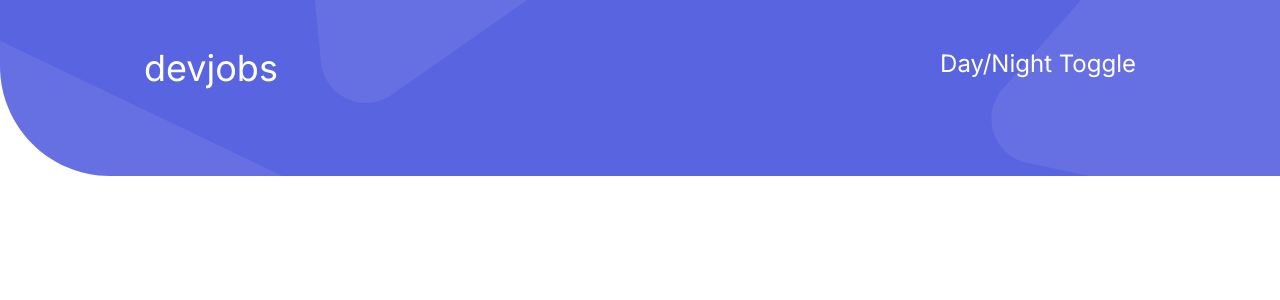
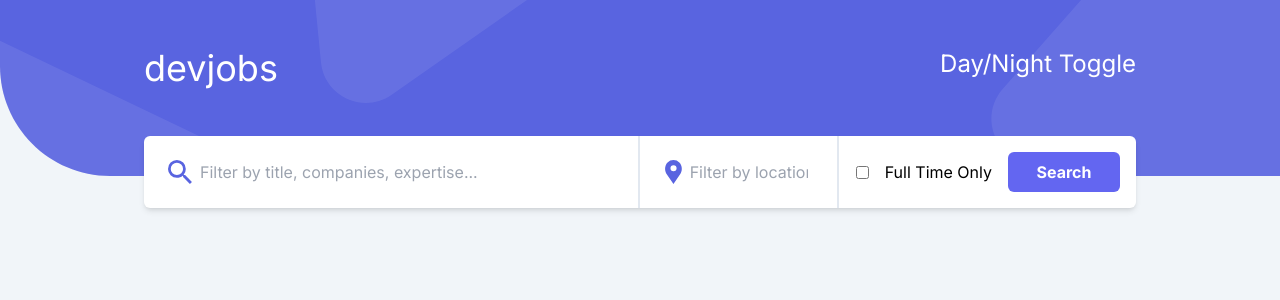
Before and after one commit to Chaffexd/devjobs-app, a Next.js app: page / in a window 1280 px wide. Shown: the top 300 px of the page. Built offline with nearby package versions, Linux system fonts and the light colour scheme.

Commit message:
added search bar

```diff
--- /dev/null
+++ b/app/components/SearchBar/SearchBar.tsx
@@ -0,0 +1,42 @@
+import LocationIcon from "@/public/assets/desktop/LocationIcon";
+import SearchIcon from "@/public/assets/desktop/SearchIcon";
+
+const SearchBar = () => {
+  return (
+    <div className="px-36 -mt-10">
+      <div className="flex justify-between rounded-md shadow-md items-center bg-white">
+        <div className="flex w-2/4 border-r-2 border-slate-200 border-solid p-6">
+          <SearchIcon />
+          <label htmlFor="title"></label>
+          <input
+            type="text"
+            id="title"
+            name="title"
+            placeholder="Filter by title, companies, expertise..."
+            className="w-4/5 ml-2"
+          />
+        </div>
+        <div className="flex items-center w-1/5 border-r-2 border-slate-200 border-solid p-6">
+          <LocationIcon />
+          <label htmlFor="location"></label>
+          <input
+            type="text"
+            id="location"
+            name="location"
+            placeholder="Filter by location..."
+            className="w-4/5 ml-2"
+          />
+        </div>
+        <div className="flex items-center w-auto p-4">
+          <input type="checkbox" id="fullTime" value={"fullTime"} />
+          <label htmlFor="fullTime" className="mx-4">Full Time Only</label>
+          <button className="bg-indigo-500 hover:bg-indigo-600 text-white h-10 w-28 rounded-md font-bold">
+            Search
+          </button>
+        </div>
+      </div>
+    </div>
+  );
+};
+
+export default SearchBar;
--- a/app/layout.tsx
+++ b/app/layout.tsx
@@ -16,7 +16,7 @@ export default function RootLayout({
 }>) {
   return (
     <html lang="en">
-      <body className={inter.className}>{children}</body>
+      <body className={`${inter.className} bg-slate-100`}>{children}</body>
     </html>
   );
 }
--- a/app/page.tsx
+++ b/app/page.tsx
@@ -1,7 +1,11 @@
 import Navbar from "./components/Navbar/Navbar";
+import SearchBar from "./components/SearchBar/SearchBar";
 
 export default function Home() {
   return (
-    <Navbar />
+    <>
+      <Navbar />
+      <SearchBar />
+    </>
   );
 }
--- /dev/null
+++ b/public/assets/desktop/LocationIcon.tsx
@@ -0,0 +1,18 @@
+const LocationIcon = () => {
+  return (
+    <svg
+      width="17"
+      height="24"
+      xmlns="http://www.w3.org/2000/svg"
+
+    >
+      <path
+        d="M14.358 2.451A8.3 8.3 0 008.448 0a8.3 8.3 0 00-5.911 2.451c-2.922 2.925-3.285 8.427-.786 11.76l6.697 9.683 6.687-9.669c2.508-3.347 2.145-8.85-.777-11.774zm-5.833 8.894a3.057 3.057 0 01-3.051-3.054 3.057 3.057 0 013.05-3.055 3.057 3.057 0 013.052 3.055 3.057 3.057 0 01-3.051 3.054z"
+        fill="#5964E0"
+        fillRule="nonzero"
+      />
+    </svg>
+  );
+};
+
+export default LocationIcon;
--- /dev/null
+++ b/public/assets/desktop/SearchIcon.tsx
@@ -0,0 +1,13 @@
+const SearchIcon = () => {
+  return (
+    <svg width="24" height="24" xmlns="http://www.w3.org/2000/svg">
+      <path
+        d="M17.112 15.059h-1.088l-.377-.377a8.814 8.814 0 002.15-5.784A8.898 8.898 0 008.898 0 8.898 8.898 0 000 8.898a8.898 8.898 0 008.898 8.899c2.211 0 4.23-.808 5.784-2.143l.377.377v1.081l6.845 6.832 2.04-2.04-6.832-6.845zm-8.214 0A6.16 6.16 0 118.9 2.737a6.16 6.16 0 010 12.322z"
+        fill="#5964E0"
+        fillRule="nonzero"
+      />
+    </svg>
+  );
+};
+
+export default SearchIcon;
```
Also changed, not shown: public/assets/desktop/icon-location.svg (deleted), public/assets/desktop/icon-search.svg (deleted).
